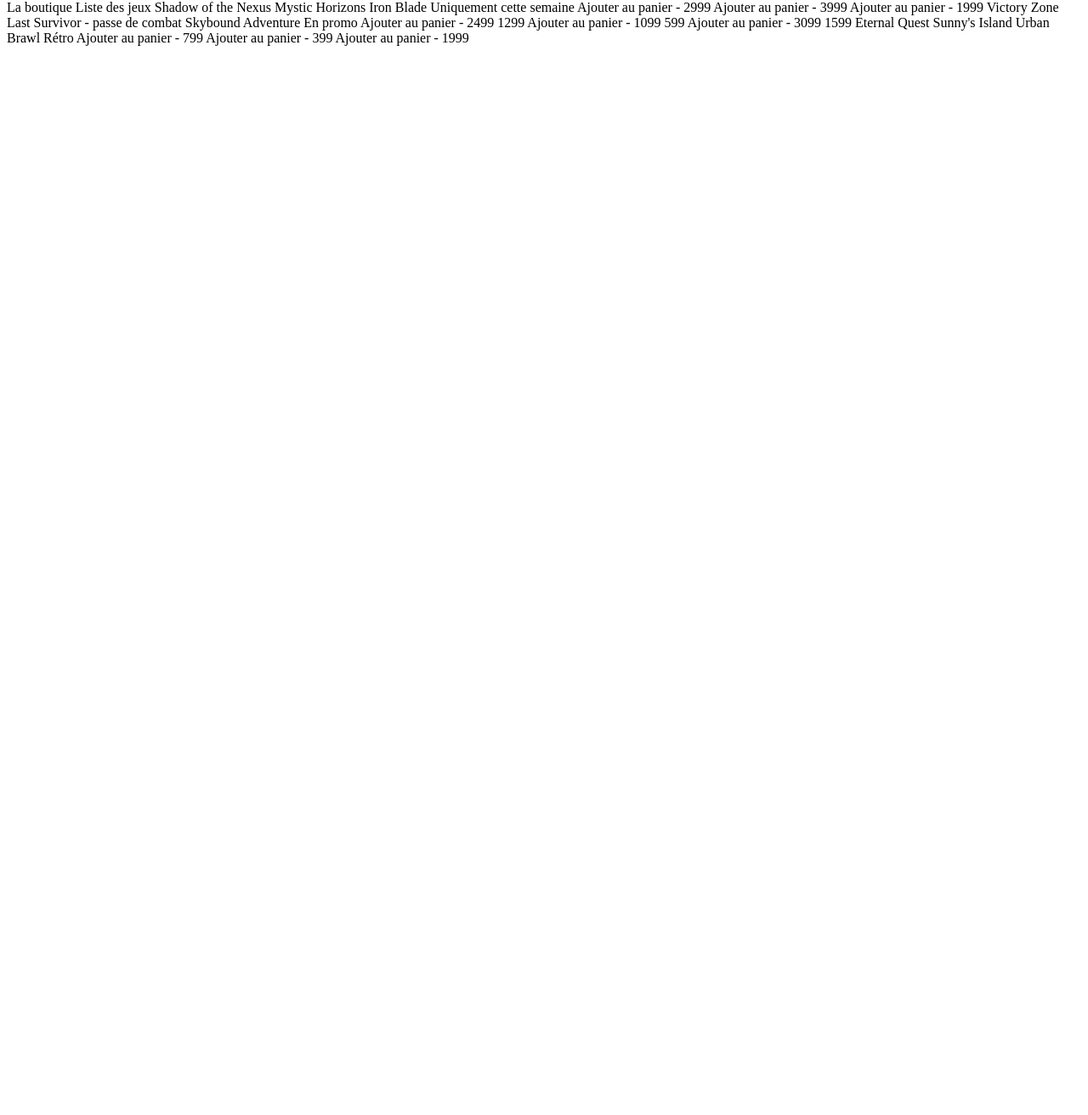
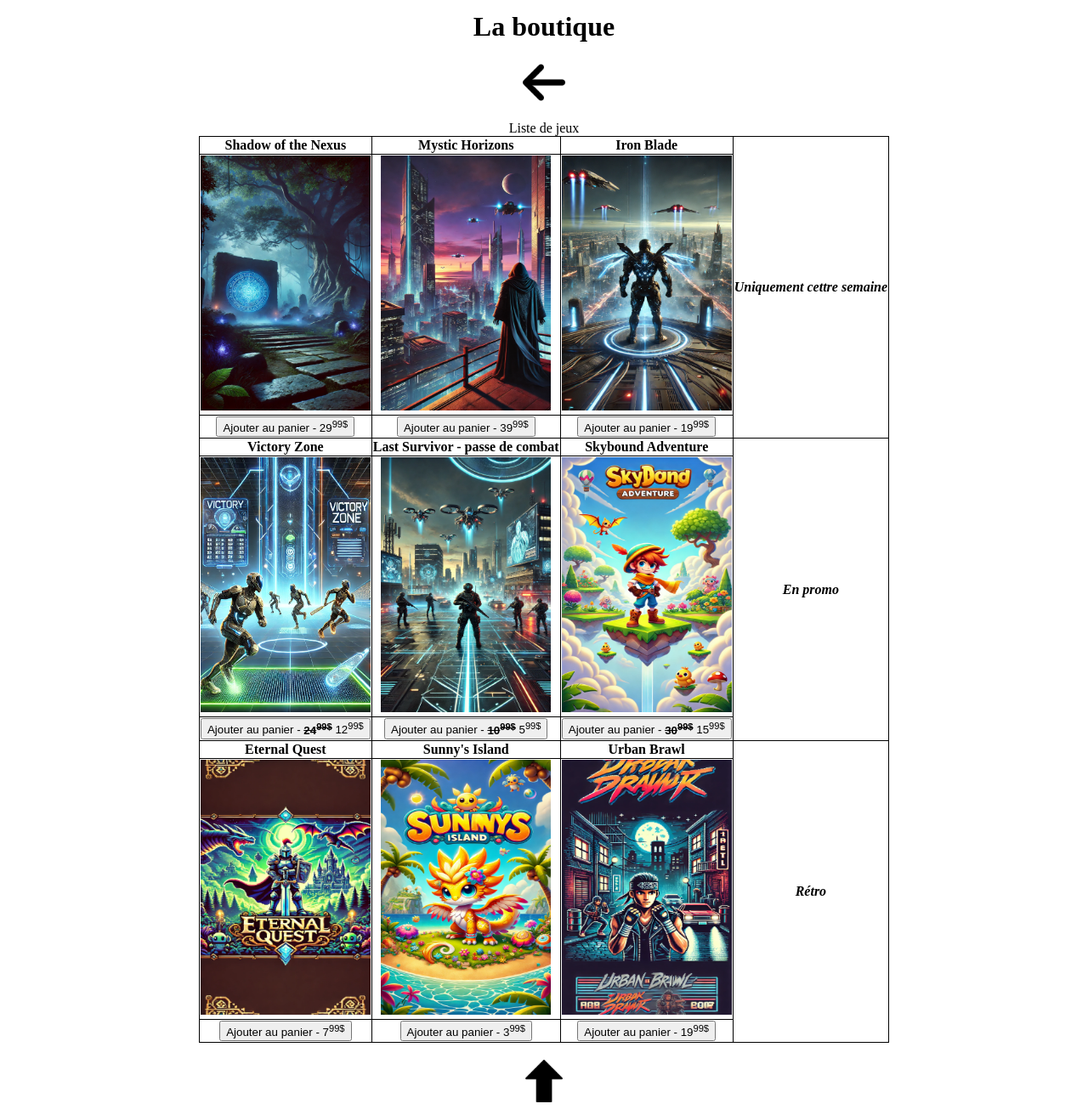
Before and after one commit to iodzaMonk/HTML-TP-3, a plain HTML site: page jeux.html in a window 1280 px wide. Shown: the part 8-1320 px from the top of the page at 85% size. Before the commit the page ends 800 px from the top, so only its background shows below. Drawn offline with Linux system fonts and the light colour scheme.

Commit message:
ajout de jeux.html premiere version

```diff
--- a/jeux.html
+++ b/jeux.html
@@ -1,6 +1,193 @@
-La boutique Liste des jeux Shadow of the Nexus Mystic Horizons Iron Blade
-Uniquement cette semaine Ajouter au panier - 2999 Ajouter au panier - 3999
-Ajouter au panier - 1999 Victory Zone Last Survivor - passe de combat Skybound
-Adventure En promo Ajouter au panier - 2499 1299 Ajouter au panier - 1099 599
-Ajouter au panier - 3099 1599 Eternal Quest Sunny's Island Urban Brawl Rétro
-Ajouter au panier - 799 Ajouter au panier - 399 Ajouter au panier - 1999
+<!DOCTYPE html>
+<html lang="en">
+  <head>
+    <meta charset="UTF-8" />
+    <meta name="viewport" content="width=device-width, initial-scale=1.0" />
+    <title>Jeux</title>
+    <style>
+      table {
+        border-collapse: collapse;
+        border: 1px solid black;
+      }
+
+      a img {
+        display: block;
+        margin: auto;
+        margin-top: 20px;
+        margin-bottom: 20px;
+      }
+
+      h1 {
+        text-align: center;
+      }
+      td,
+      th {
+        border: 1px solid black;
+        text-align: center;
+      }
+    </style>
+  </head>
+  <body>
+    <h1 div="top">La boutique</h1>
+    <a href="./index.html">
+      <img src="./images/arrow.png" alt="arrow" width="50px" />
+    </a>
+
+    <table align="center">
+      <caption>
+        Liste de jeux
+      </caption>
+      <tr>
+        <th>Shadow of the Nexus</th>
+        <th>Mystic Horizons</th>
+        <th>Iron Blade</th>
+        <th rowspan="3"><em>Uniquement cettre semaine</em></th>
+      </tr>
+      <tr>
+        <td>
+          <img
+            src="./images/shadow_1.webp"
+            alt="shadow_1"
+            width="200px"
+            height="300px"
+          />
+        </td>
+        <td>
+          <img
+            src="./images/mystic_1.webp"
+            alt="shadow_1"
+            width="200px"
+            height="300px"
+          />
+        </td>
+        <td>
+          <img
+            src="./images/iron_1.webp"
+            alt="shadow_1"
+            width="200px"
+            height="300px"
+          />
+        </td>
+      </tr>
+      <tr>
+        <td>
+          <button>Ajouter au panier - 29<sup>99$</sup></button>
+        </td>
+        <td>
+          <button>Ajouter au panier - 39<sup>99$</sup></button>
+        </td>
+        <td>
+          <button>Ajouter au panier - 19<sup>99$</sup></button>
+        </td>
+      </tr>
+      <tr>
+        <th>Victory Zone</th>
+        <th>Last Survivor - passe de combat</th>
+        <th>Skybound Adventure</th>
+        <th rowspan="3"><em>En promo</em></th>
+      </tr>
+      <tr>
+        <td>
+          <img
+            src="./images/victory_1.png"
+            alt="victory_1"
+            width="200px"
+            height="300px"
+          />
+        </td>
+        <td>
+          <img
+            src="./images/last_1.webp"
+            alt="last_1"
+            width="200px"
+            height="300px"
+          />
+        </td>
+        <td>
+          <img
+            src="./images/skybound_1.webp"
+            alt="skybound_1"
+            width="200px"
+            height="300px"
+          />
+        </td>
+      </tr>
+      <tr>
+        <td>
+          <button>
+            Ajouter au panier -
+            <strong
+              ><del>24<sup>99$</sup></del></strong
+            >
+            12<sup>99$</sup>
+          </button>
+        </td>
+        <td>
+          <button>
+            Ajouter au panier -
+            <strong
+              ><del>10<sup>99$</sup></del></strong
+            >
+            5<sup>99$</sup>
+          </button>
+        </td>
+        <td>
+          <button>
+            Ajouter au panier -
+            <strong
+              ><del>30<sup>99$</sup></del></strong
+            >
+            15<sup>99$</sup>
+          </button>
+        </td>
+      </tr>
+      <tr>
+        <th>Eternal Quest</th>
+        <th>Sunny's Island</th>
+        <th>Urban Brawl</th>
+        <th rowspan="3"><em>Rétro</em></th>
+      </tr>
+      <tr>
+        <td>
+          <img
+            src="./images/eternal_1.webp"
+            alt="eternal_1"
+            width="200px"
+            height="300px"
+          />
+        </td>
+        <td>
+          <img
+            src="./images/sunny_1.webp"
+            alt="sunny_1"
+            width="200px"
+            height="300px"
+          />
+        </td>
+        <td>
+          <img
+            src="./images/urban_1.webp"
+            alt="urban_1"
+            width="200px"
+            height="300px"
+          />
+        </td>
+      </tr>
+      <tr>
+        <td>
+          <button>Ajouter au panier - 7<sup>99$</sup></button>
+        </td>
+        <td>
+          <button>Ajouter au panier - 3<sup>99$</sup></button>
+        </td>
+        <td>
+          <button>Ajouter au panier - 19<sup>99$</sup></button>
+        </td>
+      </tr>
+    </table>
+
+    <a href="#top"
+      ><img src="./images/up-arrow.png" alt="up-arrow" width="50px"
+    /></a>
+  </body>
+</html>
```
Also changed, not shown: index.html (+0 -16 lines), images/arrow.png (added).
